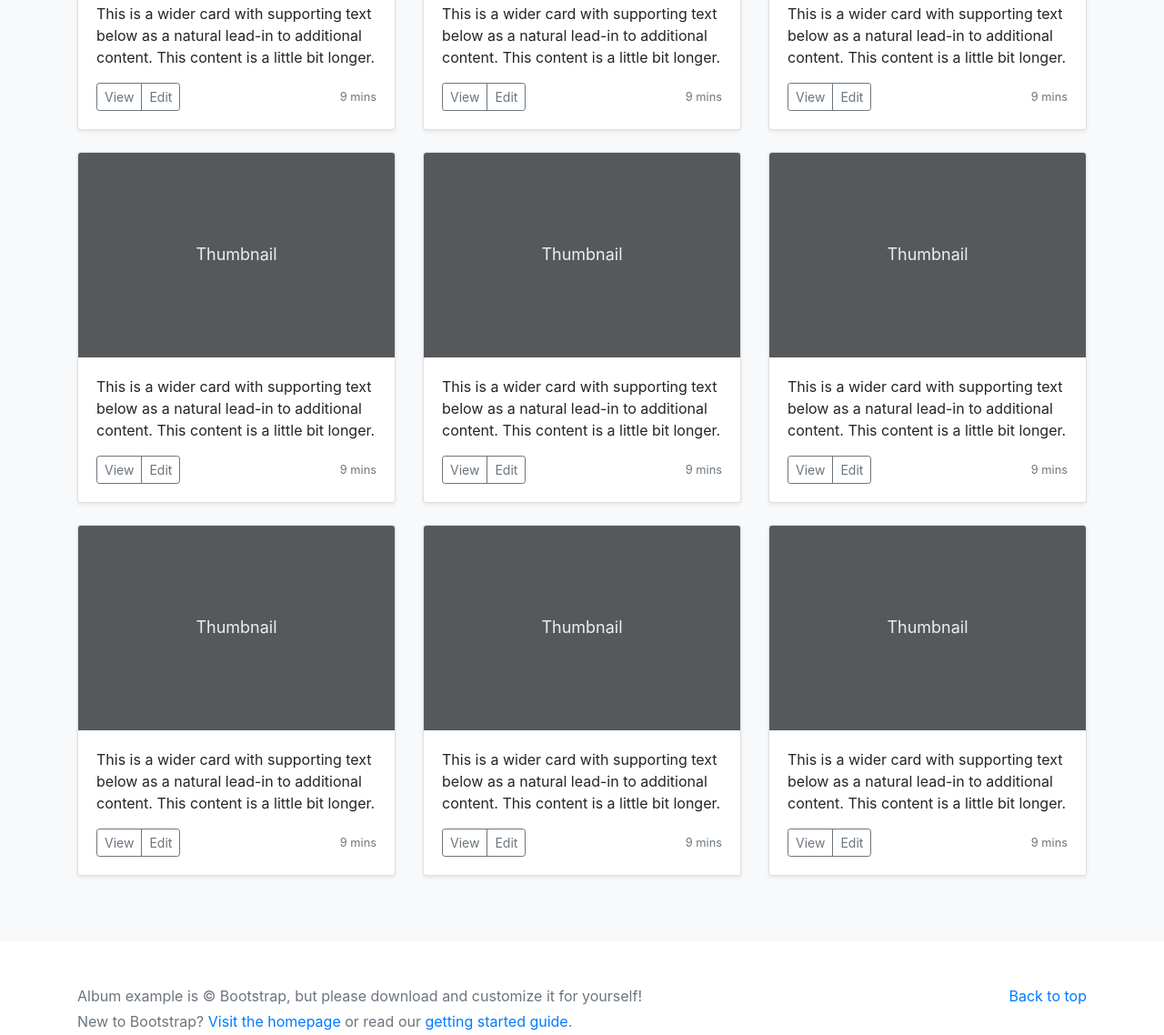
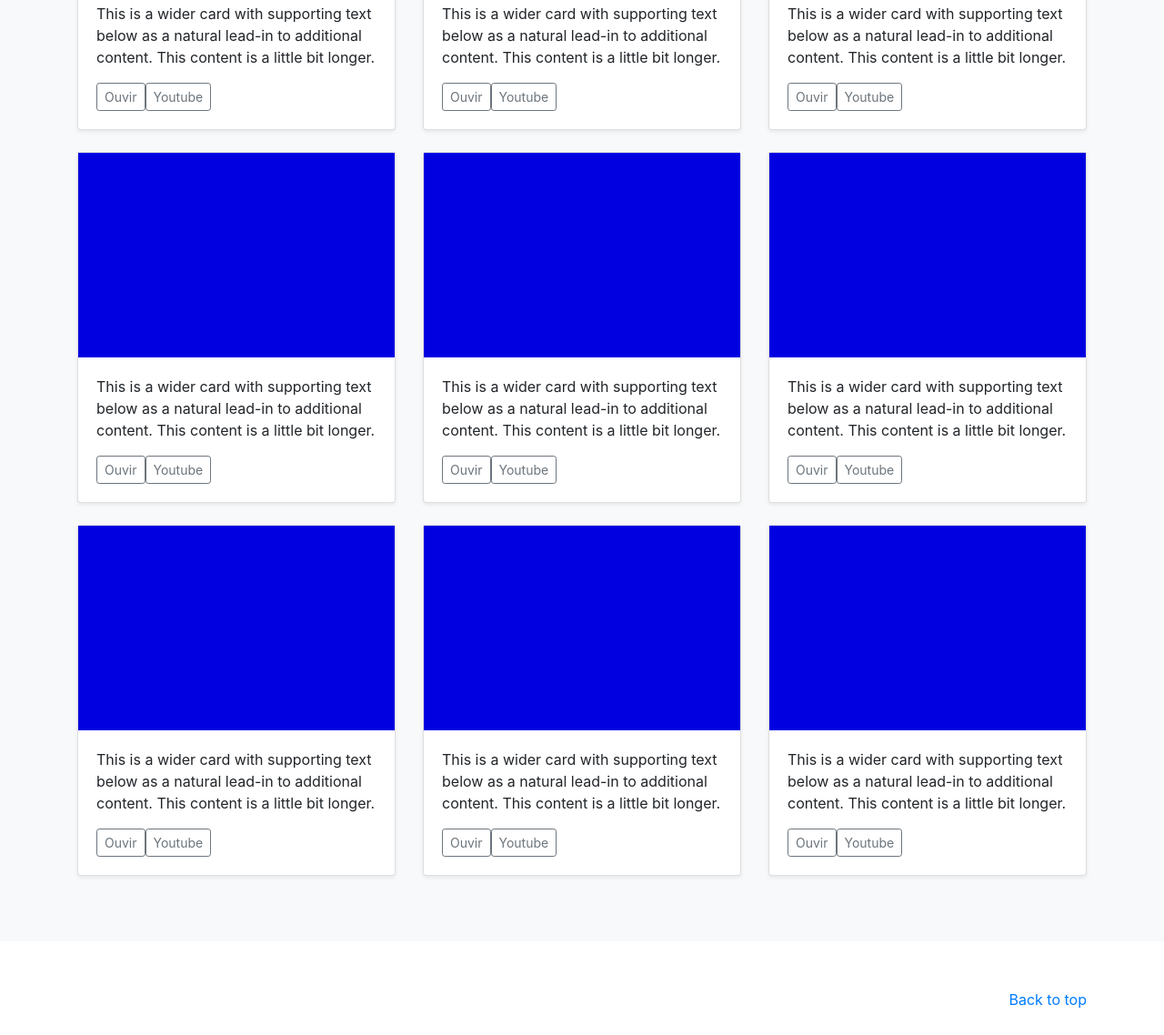
Before and after one commit to Socializando/WebSite-Socializando, a plain HTML site: page index.html in a window 1280 px wide. Shown: the part 725-1863 px from the top of the page at 91% size. Drawn offline with nearby package versions, Linux system fonts and the light colour scheme.

Commit message:
Alterações totais

```diff
--- a/index.html
+++ b/index.html
@@ -56,7 +56,7 @@
   <div class="navbar navbar-dark bg-dark shadow-sm">
     <div class="container d-flex justify-content-between">
       <a href="#" class="navbar-brand d-flex align-items-center">
-        <svg xmlns="http://www.w3.org/2000/svg" width="20" height="20" fill="none" stroke="currentColor" stroke-linecap="round" stroke-linejoin="round" stroke-width="2" aria-hidden="true" class="mr-2" viewBox="0 0 24 24" focusable="false"><path d="0 0 0 0 0 "/><circle cx="12" cy="13" r="4"/></svg>
+        <svg xmlns="http://www.w3.org/2000/svg" width="0" height="0" fill="none" stroke="currentColor" stroke-linecap="round" stroke-linejoin="round" stroke-width="2" aria-hidden="true" class="mr-2" viewBox="0 0 24 24" focusable="false"><path d="0 0 0 0 0 "/><circle cx="12" cy="13" r="4"/></svg>
         <strong>Socializando</strong>
       </a>
       <button class="navbar-toggler" type="button" data-toggle="collapse" data-target="#navbarHeader" aria-controls="navbarHeader" aria-expanded="false" aria-label="Toggle navigation">
@@ -81,141 +81,165 @@
 
   <div class="album py-5 bg-light">
     <div class="container">
-
+      <!-- Podcast 01 -->
       <div class="row">
         <div class="col-md-4">
           <div class="card mb-4 shadow-sm">
-            <svg class="bd-placeholder-img card-img-top" width="100%" height="225" xmlns="http://www.w3.org/2000/svg" preserveAspectRatio="xMidYMid slice" focusable="false" role="img" aria-label="Placeholder: Thumbnail"><title>Placeholder</title><rect width="100%" height="100%" fill="#55595c"/><text x="50%" y="50%" fill="#eceeef" dy=".3em">Thumbnail</text></svg>
+            <img img src="assets/IMG/Sem título.png" alt="" width="100%" height="225" ><text x="50%" y="50%" fill="#eceeef" dy=".3em"></text>
             <div class="card-body">
               <p class="card-text">This is a wider card with supporting text below as a natural lead-in to additional content. This content is a little bit longer.</p>
               <div class="d-flex justify-content-between align-items-center">
                 <div class="btn-group">
-                  <button type="button" class="btn btn-sm btn-outline-secondary">View</button>
-                  <button type="button" class="btn btn-sm btn-outline-secondary">Edit</button>
+                  <a href="assets/pages-track/track 1.html">
+                    <button type="button" class="btn btn-sm btn-outline-secondary">Ouvir</button></a>
+                  <a href="#">
+                  <button type="button" class="btn btn-sm btn-outline-secondary">Youtube</button></a>
                 </div>
-                <small class="text-muted">9 mins</small>
+                <small class="text-muted"></small>
               </div>
             </div>
           </div>
         </div>
+        <!-- Podcast 02 -->
         <div class="col-md-4">
           <div class="card mb-4 shadow-sm">
-            <svg class="bd-placeholder-img card-img-top" width="100%" height="225" xmlns="http://www.w3.org/2000/svg" preserveAspectRatio="xMidYMid slice" focusable="false" role="img" aria-label="Placeholder: Thumbnail"><title>Placeholder</title><rect width="100%" height="100%" fill="#55595c"/><text x="50%" y="50%" fill="#eceeef" dy=".3em">Thumbnail</text></svg>
+            <img img src="assets/IMG/Sem título.png" alt="" width="100%" height="225" ><text x="50%" y="50%" fill="#eceeef" dy=".3em"></text>
             <div class="card-body">
               <p class="card-text">This is a wider card with supporting text below as a natural lead-in to additional content. This content is a little bit longer.</p>
               <div class="d-flex justify-content-between align-items-center">
                 <div class="btn-group">
-                  <button type="button" class="btn btn-sm btn-outline-secondary">View</button>
-                  <button type="button" class="btn btn-sm btn-outline-secondary">Edit</button>
+                  <a href="assets/pages-track/track 1.html">
+                    <button type="button" class="btn btn-sm btn-outline-secondary">Ouvir</button></a>
+                    <a href="#">
+                      <button type="button" class="btn btn-sm btn-outline-secondary">Youtube</button></a>
                 </div>
-                <small class="text-muted">9 mins</small>
+                <small class="text-muted"></small>
               </div>
             </div>
           </div>
         </div>
+        <!-- Podcast 03 -->
         <div class="col-md-4">
           <div class="card mb-4 shadow-sm">
-            <svg class="bd-placeholder-img card-img-top" width="100%" height="225" xmlns="http://www.w3.org/2000/svg" preserveAspectRatio="xMidYMid slice" focusable="false" role="img" aria-label="Placeholder: Thumbnail"><title>Placeholder</title><rect width="100%" height="100%" fill="#55595c"/><text x="50%" y="50%" fill="#eceeef" dy=".3em">Thumbnail</text></svg>
+            <img img src="assets/IMG/Sem título.png" alt="" width="100%" height="225" ><text x="50%" y="50%" fill="#eceeef" dy=".3em"></text>
             <div class="card-body">
               <p class="card-text">This is a wider card with supporting text below as a natural lead-in to additional content. This content is a little bit longer.</p>
               <div class="d-flex justify-content-between align-items-center">
                 <div class="btn-group">
-                  <button type="button" class="btn btn-sm btn-outline-secondary">View</button>
-                  <button type="button" class="btn btn-sm btn-outline-secondary">Edit</button>
+                  <a href="assets/pages-track/track 1.html">
+                    <button type="button" class="btn btn-sm btn-outline-secondary">Ouvir</button></a>
+                    <a href="#">
+                      <button type="button" class="btn btn-sm btn-outline-secondary">Youtube</button></a>
                 </div>
-                <small class="text-muted">9 mins</small>
+                <small class="text-muted"></small>
               </div>
             </div>
           </div>
         </div>
-
+<!-- Podcast 04 -->
         <div class="col-md-4">
           <div class="card mb-4 shadow-sm">
-            <svg class="bd-placeholder-img card-img-top" width="100%" height="225" xmlns="http://www.w3.org/2000/svg" preserveAspectRatio="xMidYMid slice" focusable="false" role="img" aria-label="Placeholder: Thumbnail"><title>Placeholder</title><rect width="100%" height="100%" fill="#55595c"/><text x="50%" y="50%" fill="#eceeef" dy=".3em">Thumbnail</text></svg>
+            <img img src="assets/IMG/Sem título.png" alt="" width="100%" height="225" ><text x="50%" y="50%" fill="#eceeef" dy=".3em"></text>
             <div class="card-body">
               <p class="card-text">This is a wider card with supporting text below as a natural lead-in to additional content. This content is a little bit longer.</p>
               <div class="d-flex justify-content-between align-items-center">
                 <div class="btn-group">
-                  <button type="button" class="btn btn-sm btn-outline-secondary">View</button>
-                  <button type="button" class="btn btn-sm btn-outline-secondary">Edit</button>
+                  <a href="assets/pages-track/track 1.html">
+                    <button type="button" class="btn btn-sm btn-outline-secondary">Ouvir</button></a>
+                    <a href="#">
+                      <button type="button" class="btn btn-sm btn-outline-secondary">Youtube</button></a>
                 </div>
-                <small class="text-muted">9 mins</small>
+                <small class="text-muted"></small>
               </div>
             </div>
           </div>
         </div>
+        <!-- Podcast 05 -->
         <div class="col-md-4">
           <div class="card mb-4 shadow-sm">
-            <svg class="bd-placeholder-img card-img-top" width="100%" height="225" xmlns="http://www.w3.org/2000/svg" preserveAspectRatio="xMidYMid slice" focusable="false" role="img" aria-label="Placeholder: Thumbnail"><title>Placeholder</title><rect width="100%" height="100%" fill="#55595c"/><text x="50%" y="50%" fill="#eceeef" dy=".3em">Thumbnail</text></svg>
+            <img img src="assets/IMG/Sem título.png" alt="" width="100%" height="225" ><text x="50%" y="50%" fill="#eceeef" dy=".3em"></text>
             <div class="card-body">
               <p class="card-text">This is a wider card with supporting text below as a natural lead-in to additional content. This content is a little bit longer.</p>
               <div class="d-flex justify-content-between align-items-center">
                 <div class="btn-group">
-                  <button type="button" class="btn btn-sm btn-outline-secondary">View</button>
-                  <button type="button" class="btn btn-sm btn-outline-secondary">Edit</button>
+                  <a href="assets/pages-track/track 1.html">
+                    <button type="button" class="btn btn-sm btn-outline-secondary">Ouvir</button></a>
+                    <a href="#">
+                      <button type="button" class="btn btn-sm btn-outline-secondary">Youtube</button></a>
                 </div>
-                <small class="text-muted">9 mins</small>
+                <small class="text-muted"></small>
               </div>
             </div>
           </div>
         </div>
+        <!-- Podcast 06 -->
         <div class="col-md-4">
           <div class="card mb-4 shadow-sm">
-            <svg class="bd-placeholder-img card-img-top" width="100%" height="225" xmlns="http://www.w3.org/2000/svg" preserveAspectRatio="xMidYMid slice" focusable="false" role="img" aria-label="Placeholder: Thumbnail"><title>Placeholder</title><rect width="100%" height="100%" fill="#55595c"/><text x="50%" y="50%" fill="#eceeef" dy=".3em">Thumbnail</text></svg>
+            <img img src="assets/IMG/Sem título.png" alt="" width="100%" height="225" ><text x="50%" y="50%" fill="#eceeef" dy=".3em"></text>
             <div class="card-body">
               <p class="card-text">This is a wider card with supporting text below as a natural lead-in to additional content. This content is a little bit longer.</p>
               <div class="d-flex justify-content-between align-items-center">
                 <div class="btn-group">
-                  <button type="button" class="btn btn-sm btn-outline-secondary">View</button>
-                  <button type="button" class="btn btn-sm btn-outline-secondary">Edit</button>
+                  <a href="assets/pages-track/track 1.html">
+                    <button type="button" class="btn btn-sm btn-outline-secondary">Ouvir</button></a>
+                    <a href="#">
+                      <button type="button" class="btn btn-sm btn-outline-secondary">Youtube</button></a>
                 </div>
-                <small class="text-muted">9 mins</small>
+                <small class="text-muted"></small>
               </div>
             </div>
           </div>
         </div>
-
+<!-- Podcast 07 -->
         <div class="col-md-4">
           <div class="card mb-4 shadow-sm">
-            <svg class="bd-placeholder-img card-img-top" width="100%" height="225" xmlns="http://www.w3.org/2000/svg" preserveAspectRatio="xMidYMid slice" focusable="false" role="img" aria-label="Placeholder: Thumbnail"><title>Placeholder</title><rect width="100%" height="100%" fill="#55595c"/><text x="50%" y="50%" fill="#eceeef" dy=".3em">Thumbnail</text></svg>
+            <img img src="assets/IMG/Sem título.png" alt="" width="100%" height="225" ><text x="50%" y="50%" fill="#eceeef" dy=".3em"></text>
             <div class="card-body">
               <p class="card-text">This is a wider card with supporting text below as a natural lead-in to additional content. This content is a little bit longer.</p>
               <div class="d-flex justify-content-between align-items-center">
                 <div class="btn-group">
-                  <button type="button" class="btn btn-sm btn-outline-secondary">View</button>
-                  <button type="button" class="btn btn-sm btn-outline-secondary">Edit</button>
+                  <a href="assets/pages-track/track 1.html">
+                    <button type="button" class="btn btn-sm btn-outline-secondary">Ouvir</button></a>
+                    <a href="#">
+                      <button type="button" class="btn btn-sm btn-outline-secondary">Youtube</button></a>
                 </div>
-                <small class="text-muted">9 mins</small>
+                <small class="text-muted"></small>
               </div>
             </div>
           </div>
         </div>
+        <!-- Podcast 08 -->
         <div class="col-md-4">
           <div class="card mb-4 shadow-sm">
-            <svg class="bd-placeholder-img card-img-top" width="100%" height="225" xmlns="http://www.w3.org/2000/svg" preserveAspectRatio="xMidYMid slice" focusable="false" role="img" aria-label="Placeholder: Thumbnail"><title>Placeholder</title><rect width="100%" height="100%" fill="#55595c"/><text x="50%" y="50%" fill="#eceeef" dy=".3em">Thumbnail</text></svg>
+            <img img src="assets/IMG/Sem título.png" alt="" width="100%" height="225" ><text x="50%" y="50%" fill="#eceeef" dy=".3em"></text>
             <div class="card-body">
               <p class="card-text">This is a wider card with supporting text below as a natural lead-in to additional content. This content is a little bit longer.</p>
               <div class="d-flex justify-content-between align-items-center">
                 <div class="btn-group">
-                  <button type="button" class="btn btn-sm btn-outline-secondary">View</button>
-                  <button type="button" class="btn btn-sm btn-outline-secondary">Edit</button>
+                  <a href="assets/pages-track/track 1.html">
+                    <button type="button" class="btn btn-sm btn-outline-secondary">Ouvir</button></a>
+                    <a href="#">
+                      <button type="button" class="btn btn-sm btn-outline-secondary">Youtube</button></a>
                 </div>
-                <small class="text-muted">9 mins</small>
+                <small class="text-muted"></small>
               </div>
             </div>
           </div>
         </div>
+        <!-- Podcast 09 -->
         <div class="col-md-4">
           <div class="card mb-4 shadow-sm">
-            <svg class="bd-placeholder-img card-img-top" width="100%" height="225" xmlns="http://www.w3.org/2000/svg" preserveAspectRatio="xMidYMid slice" focusable="false" role="img" aria-label="Placeholder: Thumbnail"><title>Placeholder</title><rect width="100%" height="100%" fill="#55595c"/><text x="50%" y="50%" fill="#eceeef" dy=".3em">Thumbnail</text></svg>
+            <img img src="assets/IMG/Sem título.png" alt="" width="100%" height="225" ><text x="50%" y="50%" fill="#eceeef" dy=".3em"></text>
             <div class="card-body">
               <p class="card-text">This is a wider card with supporting text below as a natural lead-in to additional content. This content is a little bit longer.</p>
               <div class="d-flex justify-content-between align-items-center">
                 <div class="btn-group">
-                  <button type="button" class="btn btn-sm btn-outline-secondary">View</button>
-                  <button type="button" class="btn btn-sm btn-outline-secondary">Edit</button>
+                  <a href="assets/pages-track/track 1.html">
+                    <button type="button" class="btn btn-sm btn-outline-secondary">Ouvir</button></a>
+                    <a href="#">
+                      <button type="button" class="btn btn-sm btn-outline-secondary">Youtube</button></a>
                 </div>
-                <small class="text-muted">9 mins</small>
+                <small class="text-muted"></small>
               </div>
             </div>
           </div>
@@ -231,8 +255,7 @@
     <p class="float-right">
       <a href="#">Back to top</a>
     </p>
-    <p>Album example is &copy; Bootstrap, but please download and customize it for yourself!</p>
-    <p>New to Bootstrap? <a href="https://getbootstrap.com/">Visit the homepage</a> or read our <a href="../getting-started/introduction/">getting started guide</a>.</p>
+    <p></p>
   </div>
 </footer>
 <script src="https://code.jquery.com/jquery-3.5.1.slim.min.js" integrity="sha384-DfXdz2htPH0lsSSs5nCTpuj/zy4C+OGpamoFVy38MVBnE+IbbVYUew+OrCXaRkfj" crossorigin="anonymous"></script>
```
Also changed, not shown: assets/pages-track/track 1.html (added, +12 -0 lines), assets/IMG/Sem título.png (added), assets/css/bootstrap.min.css, 1 other file.
